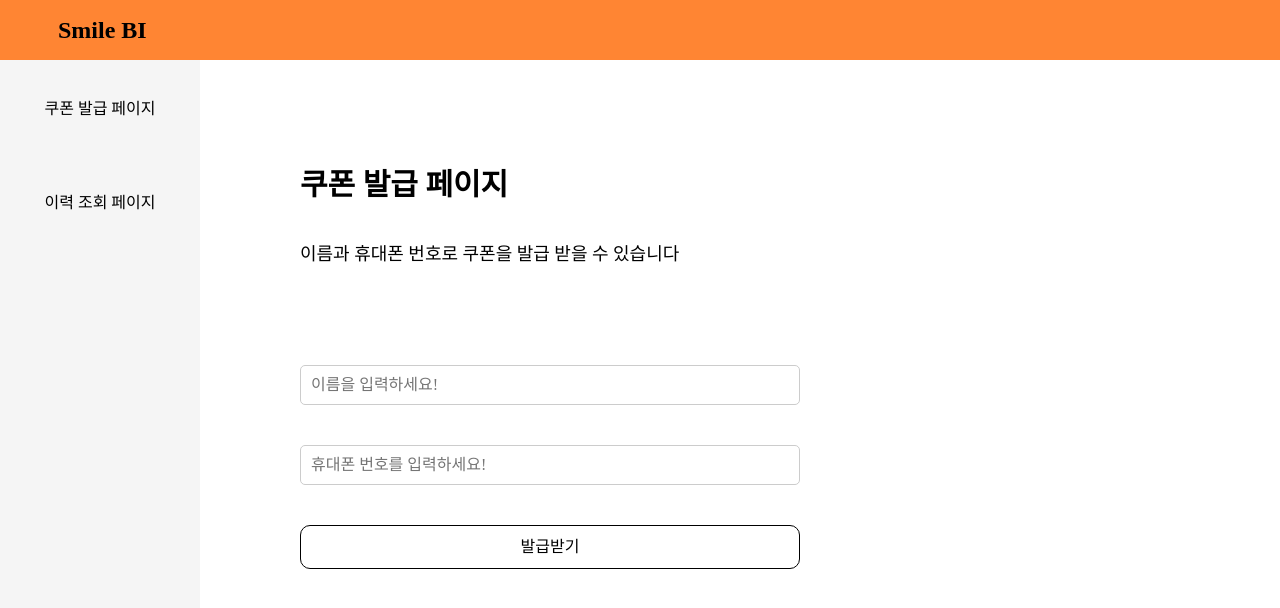
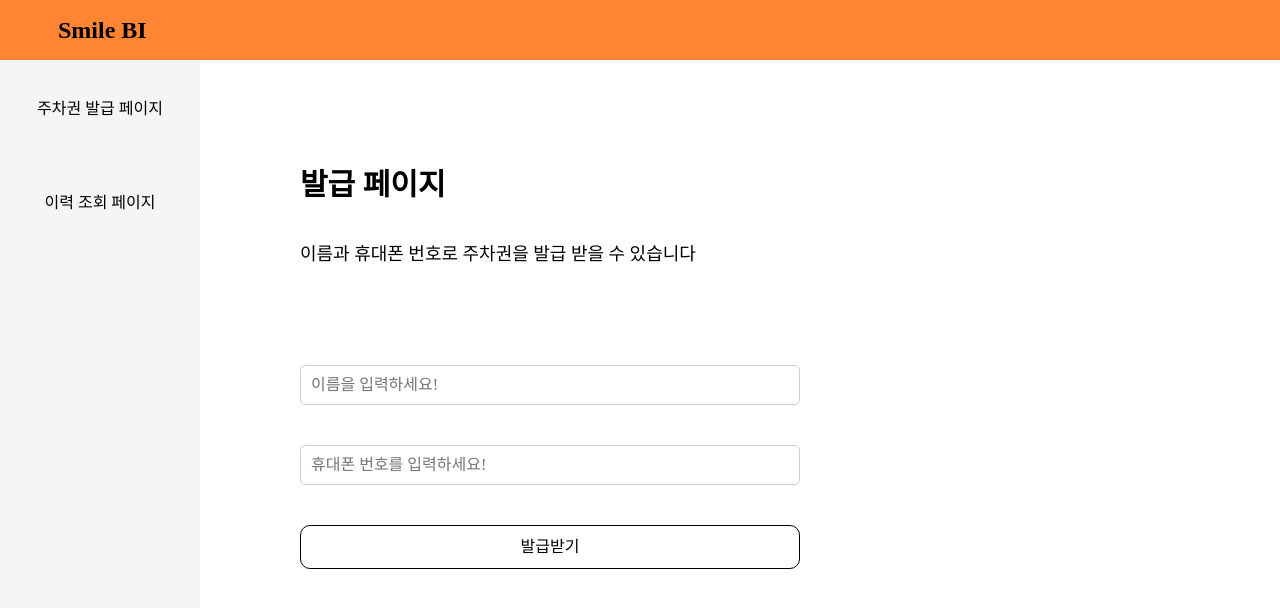
Before and after one commit to swywssaid/smile-BI, a React (Create React App) app in the folder client/: page / in a window 1280 px wide. Shown: the top 608 px of the page. Built offline with nearby package versions, Linux system fonts and the light colour scheme; a web font is replaced by a local one.

Commit message:
fix: 상세 설명 수정

```diff
--- a/client/src/layout/MainLayout.jsx
+++ b/client/src/layout/MainLayout.jsx
@@ -6,7 +6,7 @@ import Sidebar from './Sidebar';
 
 export default function MainLayout() {
   const pages = [
-    { id: 1, name: '쿠폰 발급 페이지', path: '/' },
+    { id: 1, name: '주차권 발급 페이지', path: '/' },
     { id: 2, name: '이력 조회 페이지', path: '/history' },
   ];
 
--- a/client/src/pages/IssuancePage.jsx
+++ b/client/src/pages/IssuancePage.jsx
@@ -92,8 +92,8 @@ export default function IssuancePage() {
   return (
     <IssuancePageWrapper>
       <HeaderWrapper>
-        <Title>쿠폰 발급 페이지</Title>
-        <Description>이름과 휴대폰 번호로 쿠폰을 발급 받을 수 있습니다</Description>
+        <Title>발급 페이지</Title>
+        <Description>이름과 휴대폰 번호로 주차권을 발급 받을 수 있습니다</Description>
       </HeaderWrapper>
       <FormWrapper>
         <Form {...nameProps} />
@@ -105,7 +105,7 @@ export default function IssuancePage() {
         />
         <WarningMessageWrapper>{warningMessage}</WarningMessageWrapper>
         {isVisibleModal && (
-          <Modal mainText={'쿠폰이 발급되었습니다'} subText={couponCode}>
+          <Modal mainText={'주차권이 발급되었습니다'} subText={couponCode}>
             <Button type='modal' text='종료하기' handleClick={handleModalClosed} />
           </Modal>
         )}
```
